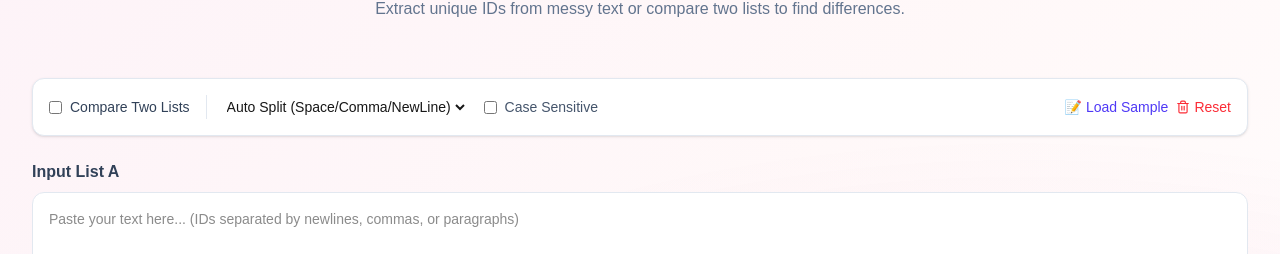
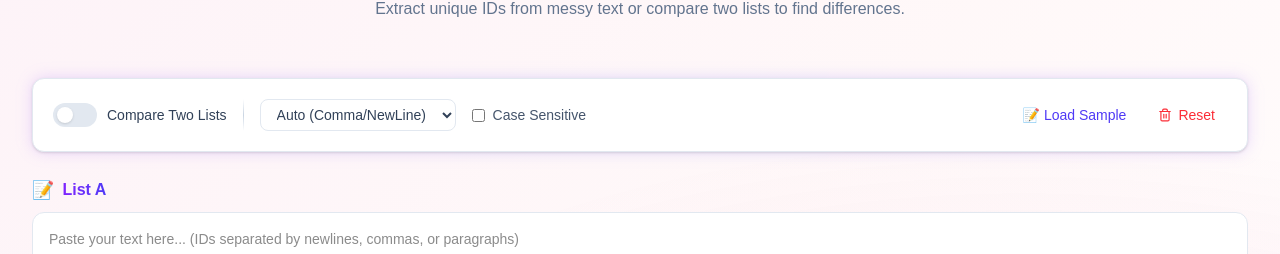
Before and after one commit to denesvaghani/textgauge-frontend, a Next.js app: page /list-comparator in a window 1280 px wide. Shown: the part 345-599 px from the top of the page. Built offline with nearby package versions, Linux system fonts and the light colour scheme; no server answers.

Commit message:
feat(list-comparator): modernize UI with gradient controls, better labels, and fix In Both card placement

```diff
--- a/src/app/list-comparator/ListComparatorClient.tsx
+++ b/src/app/list-comparator/ListComparatorClient.tsx
@@ -153,51 +153,76 @@ https://example.com/api/v1/checkout`;
 
         <main className="flex-grow w-full max-w-[1920px] mx-auto px-4 sm:px-6 lg:px-8 py-8">
 
-          {/* Controls */}
-          <div className="flex flex-wrap gap-4 mb-6 items-center justify-between bg-white dark:bg-slate-900 p-4 rounded-xl shadow-sm border border-slate-200 dark:border-slate-800">
-             <div className="flex items-center gap-4">
-                 <label className="flex items-center gap-2 text-sm font-medium text-slate-700 dark:text-slate-300">
+          {/* Controls - Modern Design */}
+          <div className="relative mb-6">
+              {/* Gradient border effect */}
+              <div className="absolute inset-0 bg-gradient-to-r from-violet-500/20 via-indigo-500/20 to-violet-500/20 rounded-xl blur-sm"></div>
+              <div className="relative bg-white dark:bg-slate-900 p-5 rounded-xl border border-slate-200 dark:border-slate-800 shadow-sm">
+                  <div className="flex flex-wrap gap-4 items-center justify-between">
+                      {/* Left section - Main controls */}
+                      <div className="flex flex-wrap items-center gap-4">
+                          <label className="flex items-center gap-2.5 text-sm font-medium text-slate-700 dark:text-slate-300 cursor-pointer group">
+                              <div className="relative">
                                   <input
                                      type="checkbox"
                                      checked={showInputB}
                                      onChange={e => setShowInputB(e.target.checked)}
-                        className="rounded border-slate-300 text-violet-600 focus:ring-violet-500"
+                                     className="sr-only peer"
                                   />
-                     Compare Two Lists
+                                  <div className="w-11 h-6 bg-slate-200 dark:bg-slate-700 rounded-full peer peer-checked:bg-gradient-to-r peer-checked:from-violet-500 peer-checked:to-indigo-500 transition-all"></div>
+                                  <div className="absolute left-1 top-1 w-4 h-4 bg-white rounded-full transition-transform peer-checked:translate-x-5 shadow-sm"></div>
+                              </div>
+                              <span className="group-hover:text-violet-600 dark:group-hover:text-violet-400 transition-colors">Compare Two Lists</span>
                           </label>
-                 <div className="h-6 w-px bg-slate-200 dark:bg-slate-700"></div>
+                          <div className="h-8 w-px bg-gradient-to-b from-transparent via-slate-300 dark:via-slate-600 to-transparent"></div>
                           <select
                              value={delimiter}
                              onChange={(e) => setDelimiter(e.target.value as any)}
-                    className="text-sm border-slate-200 dark:border-slate-700 rounded-md bg-transparent"
+                             className="text-sm px-3 py-1.5 border border-slate-200 dark:border-slate-700 rounded-lg bg-white dark:bg-slate-800 text-slate-700 dark:text-slate-300 hover:border-violet-400 dark:hover:border-violet-500 focus:outline-none focus:ring-2 focus:ring-violet-500/20 transition-all"
                           >
-                     <option value="auto">Auto Split (Space/Comma/NewLine)</option>
-                     <option value="newline">New Line Only</option>
-                     <option value="comma">Comma Only</option>
+                              <option value="auto">Auto (Comma/NewLine)</option>
+                              <option value="newline">New Line</option>
+                              <option value="comma">Comma</option>
+                              <option value="semicolon">Semicolon</option>
+                              <option value="pipe">Pipe (|)</option>
+                              <option value="tab">Tab</option>
+                              <option value="custom">Custom</option>
                           </select>
-                 <label className="flex items-center gap-2 text-sm text-slate-600 dark:text-slate-400">
+                          {delimiter === "custom" && (
+                              <input
+                                  type="text"
+                                  value={customDelimiter}
+                                  onChange={(e) => setCustomDelimiter(e.target.value)}
+                                  placeholder="Enter delimiter"
+                                  className="text-sm px-3 py-1.5 border border-slate-200 dark:border-slate-700 rounded-lg bg-white dark:bg-slate-800 w-32 focus:outline-none focus:ring-2 focus:ring-violet-500/20 transition-all"
+                              />
+                          )}
+                          <label className="flex items-center gap-2 text-sm text-slate-600 dark:text-slate-400 cursor-pointer hover:text-slate-900 dark:hover:text-slate-200 transition-colors">
                               <input
                                  type="checkbox"
                                  checked={caseSensitive}
                                  onChange={e => setCaseSensitive(e.target.checked)}
-                        className="rounded border-slate-300"
+                                 className="rounded border-slate-300 text-violet-600 focus:ring-violet-500"
                               />
                               Case Sensitive
                           </label>
                       </div>
+                      {/* Right section - Actions */}
                       <div className="flex items-center gap-2">
                           <button
                              onClick={loadSample}
-                     className="text-sm text-indigo-600 hover:text-indigo-700 dark:text-indigo-400 dark:hover:text-indigo-300 flex items-center gap-1 font-medium"
+                             className="text-sm px-3 py-1.5 text-indigo-600 hover:text-indigo-700 dark:text-indigo-400 dark:hover:text-indigo-300 flex items-center gap-1.5 font-medium hover:bg-indigo-50 dark:hover:bg-indigo-900/20 rounded-lg transition-all"
                           >
                               📝 Load Sample
                           </button>
                           <button
                              onClick={() => { setInputA(""); setInputB(""); }}
-                     className="text-sm text-red-500 hover:text-red-600 flex items-center gap-1"
+                             className="text-sm px-3 py-1.5 text-red-500 hover:text-red-600 flex items-center gap-1.5 hover:bg-red-50 dark:hover:bg-red-900/20 rounded-lg transition-all"
                           >
                               <Trash2 size={14} /> Reset
                           </button>
+                      </div>
+                  </div>
               </div>
           </div>
 
@@ -205,10 +230,13 @@ https://example.com/api/v1/checkout`;
           <div className={`grid gap-6 mb-8 ${showInputB ? "md:grid-cols-2" : "grid-cols-1"}`}>
               {/* Input A */}
               <div className="flex flex-col gap-2">
-                  <label className="font-bold text-slate-700 dark:text-slate-200">
-                      Input List A
-                      <span className="ml-2 font-normal text-slate-400 text-sm">
-                          {totalCountA > 0 && `(Total: ${totalCountA})`}
+                   <label className="flex items-center gap-2">
+                       <span className="text-lg">📝</span>
+                       <span className="font-bold bg-gradient-to-r from-violet-600 to-indigo-600 dark:from-violet-400 dark:to-indigo-400 bg-clip-text text-transparent">
+                           List A
+                       </span>
+                       <span className="ml-auto font-normal text-slate-400 text-sm">
+                           {totalCountA > 0 && `${totalCountA} items`}
                        </span>
                    </label>
                   <textarea
@@ -222,10 +250,13 @@ https://example.com/api/v1/checkout`;
               {/* Input B (Conditional) */}
               {showInputB && (
                   <div className="flex flex-col gap-2">
-                      <label className="font-bold text-slate-700 dark:text-slate-200">
-                          Input List B
-                          <span className="ml-2 font-normal text-slate-400 text-sm">
-                              (Comparison Target)
+                      <label className="flex items-center gap-2">
+                          <span className="text-lg">📄</span>
+                          <span className="font-bold bg-gradient-to-r from-indigo-600 to-violet-600 dark:from-indigo-400 dark:to-violet-400 bg-clip-text text-transparent">
+                              List B
+                          </span>
+                          <span className="ml-auto font-normal text-slate-400 text-sm">
+                              Comparison Target
                           </span>
                       </label>
                       <textarea
@@ -304,6 +335,36 @@ https://example.com/api/v1/checkout`;
                         </div>
                     </div>
 
+
+                    {/* Card 3: In Both (Intersection) */}
+                    <div className="bg-white dark:bg-slate-900 rounded-xl border border-emerald-200 dark:border-emerald-900/30 ring-1 ring-emerald-200/50 dark:ring-emerald-900/50 shadow-md overflow-hidden flex flex-col h-96">
+                        <div className="p-4 border-b border-emerald-100 dark:border-emerald-900/30 bg-emerald-50 dark:bg-emerald-900/10 flex justify-between items-center">
+                            <div className="flex flex-col gap-1">
+                                <h3 className="font-bold text-emerald-900 dark:text-emerald-100 flex items-center gap-2">
+                                    ✓ In Both
+                                </h3>
+                                {totalCountA > 0 && totalCountB > 0 && inBoth.length > 0 && (
+                                    <span className="text-xs text-emerald-700 dark:text-emerald-200 font-medium">
+                                        {(((inBoth.length / Math.max(totalCountA, totalCountB)) * 100).toFixed(1))}% overlap
+                                    </span>
+                                )}
+                            </div>
+                            <span className="text-xs bg-emerald-200 dark:bg-emerald-900/50 text-emerald-900 dark:text-emerald-100 px-2 py-1 rounded-full">{inBoth.length}</span>
+                        </div>
+                        <textarea
+                            readOnly
+                            value={inBoth.join("\n")}
+                            className="flex-1 p-4 bg-transparent resize-none text-sm font-mono outline-none text-emerald-900 dark:text-emerald-100"
+                        />
+                         <div className="p-3 border-t border-emerald-100 dark:border-emerald-900/30 flex gap-2 justify-end">
+                            <button onClick={() => handleCopy(inBoth)} className="p-2 hover:bg-emerald-100 dark:hover:bg-emerald-900/30 rounded text-emerald-700" title="Copy">
+                                <Copy size={16} />
+                            </button>
+                            <button onClick={() => handleDownload(inBoth, "in_both.txt")} className="p-2 hover:bg-emerald-100 dark:hover:bg-emerald-900/30 rounded text-emerald-700" title="Download">
+                                <Download size={16} />
+                            </button>
+                        </div>
+                    </div>
                     {/* Card 3: Only in B (Missing in A) */}
                      <div className="bg-white dark:bg-slate-900 rounded-xl border border-blue-200 dark:border-blue-900/30 ring-1 ring-blue-200/50 dark:ring-blue-900/50 shadow-md overflow-hidden flex flex-col h-96">
                         <div className="p-4 border-b border-blue-100 dark:border-blue-900/30 bg-blue-50 dark:bg-blue-900/10 flex justify-between items-center">
```
Also changed, not shown: 1 other file (tests, documents, lock files or other folders). Lines whose indentation alone changed are shown as unchanged.
